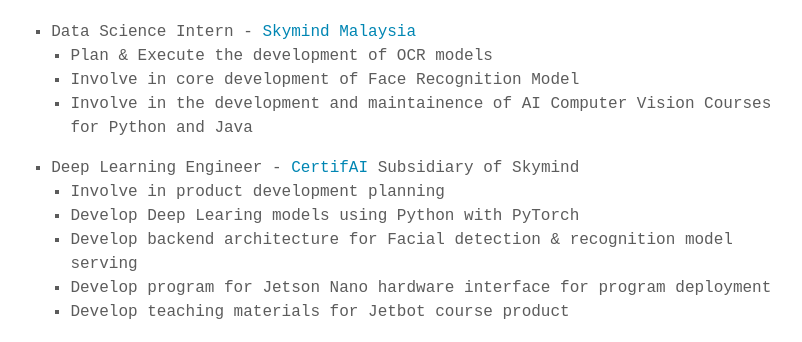
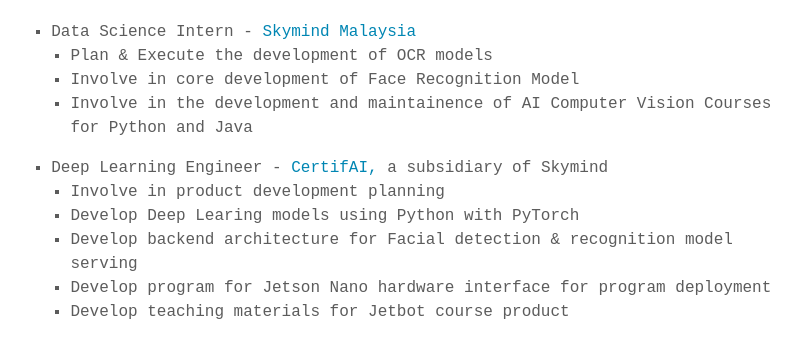
Before and after one commit to devennn/devennn.github.io, a Jekyll site: the page built from about.md, in a window 1280 px wide. Shown: the part 766-1108 px from the top of the page, without its empty margins (232-1034 px from the left). Built offline with Jekyll 4.4.1, drawn with Linux system fonts in a browser that asks for light colours; some web fonts are replaced.

```diff
--- a/about.md
+++ b/about.md
@@ -16,7 +16,7 @@ I'm also a big believer in open discussion. So, if you disagree with something o
   - Involve in core development of Face Recognition Model
   - Involve in the development and maintainence of AI Computer Vision Courses for Python and Java
 
-- Deep Learning Engineer - [CertifAI](https://certifai.ai/) Subsidiary of Skymind
+- Deep Learning Engineer - [CertifAI,](https://certifai.ai/) a subsidiary of Skymind
   - Involve in product development planning
   - Develop Deep Learing models using Python with PyTorch
   - Develop backend architecture for Facial detection & recognition model serving
```
